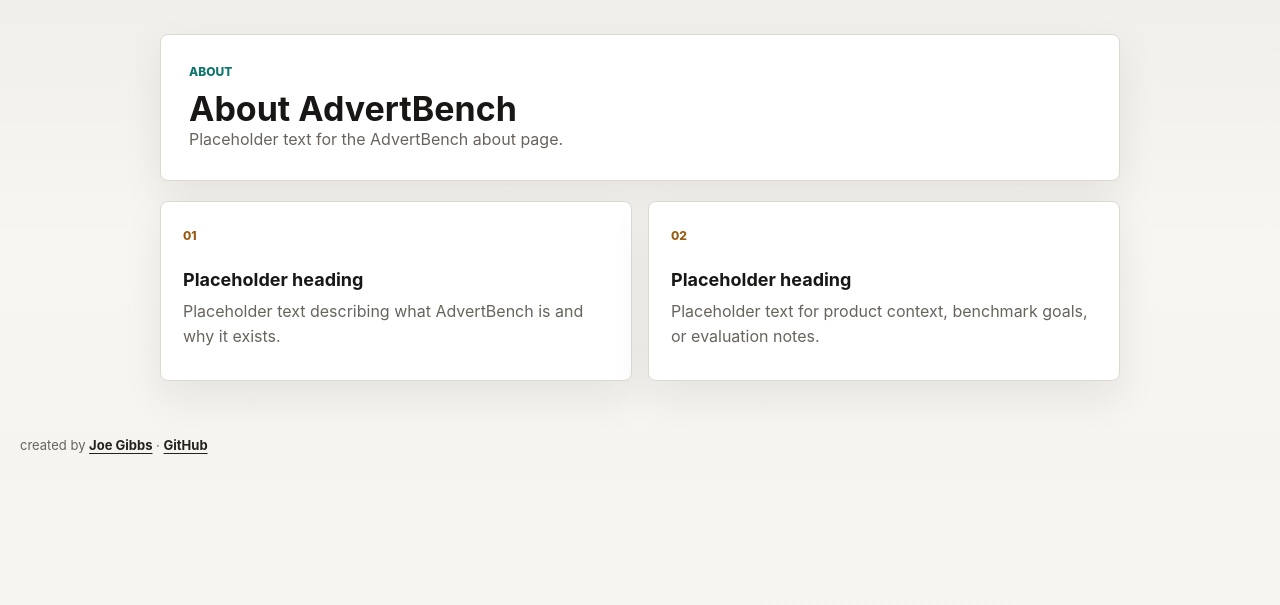
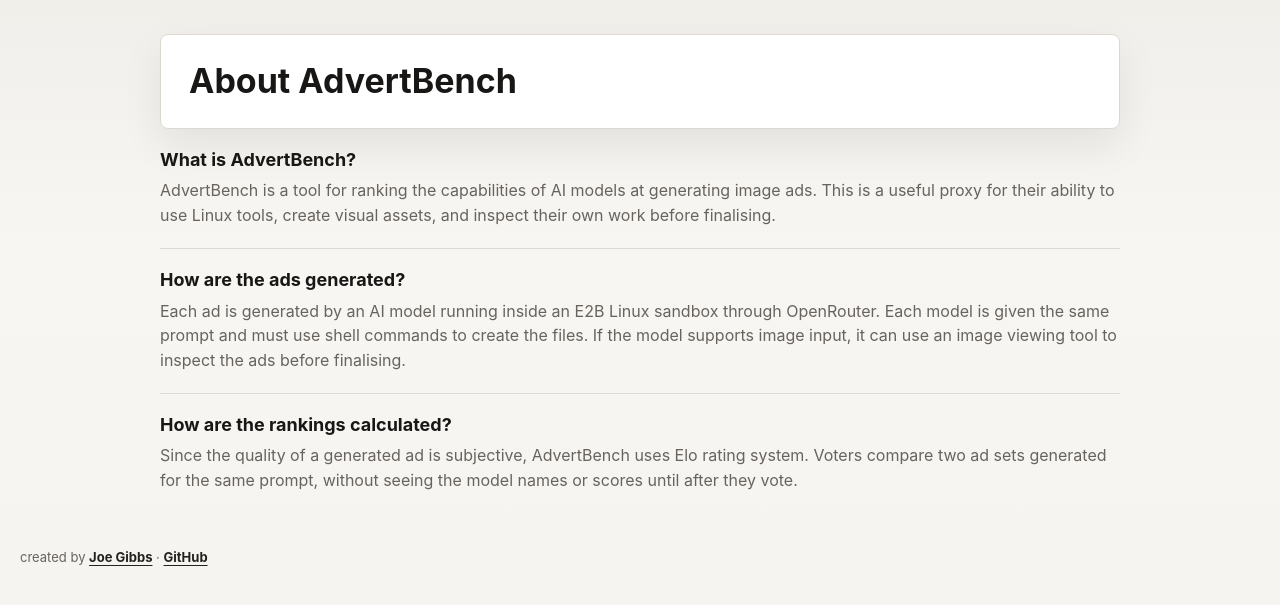
Before and after one commit to joe-gibbs/advertbench, a FastAPI app: page /about in a window 1280 px wide. Shown: the part 72-677 px from the top of the page. Run offline with FastAPI, Linux system fonts and the light colour scheme.

Commit message:
feat: enhance About page layout and content with new sections and styling

```diff
--- a/backend/static/site.css
+++ b/backend/static/site.css
@@ -409,6 +409,26 @@ td small { margin-top: 4px; }
 
 .methodGrid h2 { margin-bottom: 8px; }
 
+.aboutContent {
+  margin-top: 20px;
+  display: grid;
+  gap: 20px;
+}
+
+.aboutContent article {
+  border-bottom: 1px solid var(--line);
+  padding-bottom: 20px;
+}
+
+.aboutContent article:last-child {
+  border-bottom: 0;
+  padding-bottom: 0;
+}
+
+.aboutContent h2 {
+  margin-bottom: 8px;
+}
+
 .formPanel form { display: grid; gap: 16px; }
 label { display: grid; gap: 7px; color: var(--ink); font-weight: 750; }
 textarea, input {
--- a/backend/templates/about.html
+++ b/backend/templates/about.html
@@ -6,22 +6,35 @@
   <main class="pageShell narrow">
     <section class="pageIntro">
       <div>
-        <p class="eyebrow">About</p>
         <h1>About AdvertBench</h1>
-        <p>Placeholder text for the AdvertBench about page.</p>
       </div>
     </section>
 
-    <section class="methodGrid">
+    <section class="aboutContent">
       <article>
-        <span>01</span>
-        <h2>Placeholder heading</h2>
-        <p>Placeholder text describing what AdvertBench is and why it exists.</p>
+        <h2>What is AdvertBench?</h2>
+        <p>
+          AdvertBench is a tool for ranking the capabilities of AI models at generating image ads.
+          This is a useful proxy for their ability to use Linux tools, create visual assets, and inspect their own work before finalising.
+        </p>
       </article>
+
       <article>
-        <span>02</span>
-        <h2>Placeholder heading</h2>
-        <p>Placeholder text for product context, benchmark goals, or evaluation notes.</p>
+        <h2>How are the ads generated?</h2>
+        <p>
+          Each ad is generated by an AI model running inside an E2B Linux sandbox through OpenRouter.
+          Each model is given the same prompt and must use shell commands to create the
+          files. If the model supports image input, it can use an image viewing tool to inspect the ads
+          before finalising.
+        </p>
+      </article>
+
+      <article>
+        <h2>How are the rankings calculated?</h2>
+        <p>
+          Since the quality of a generated ad is subjective, AdvertBench uses Elo rating system. Voters compare two ad sets generated for the same prompt, without seeing
+          the model names or scores until after they vote.
+        </p>
       </article>
     </section>
   </main>
```
